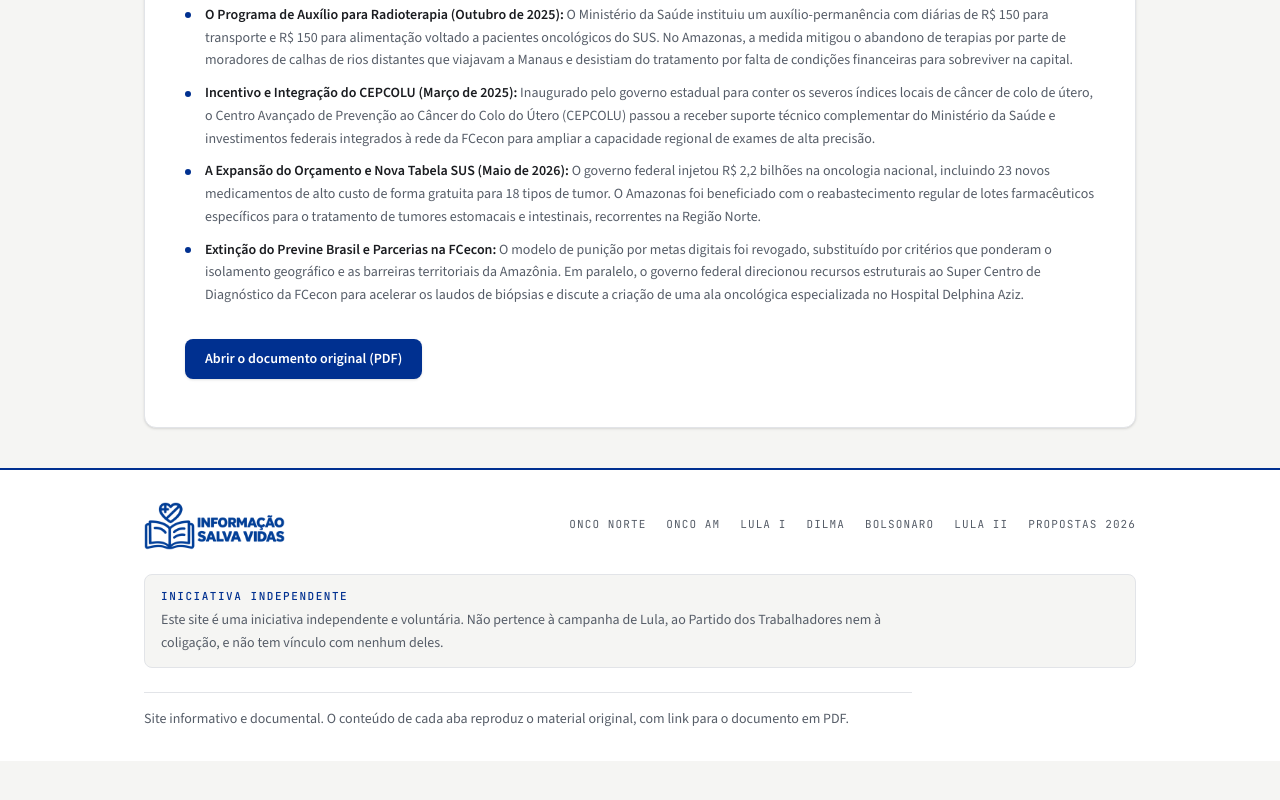
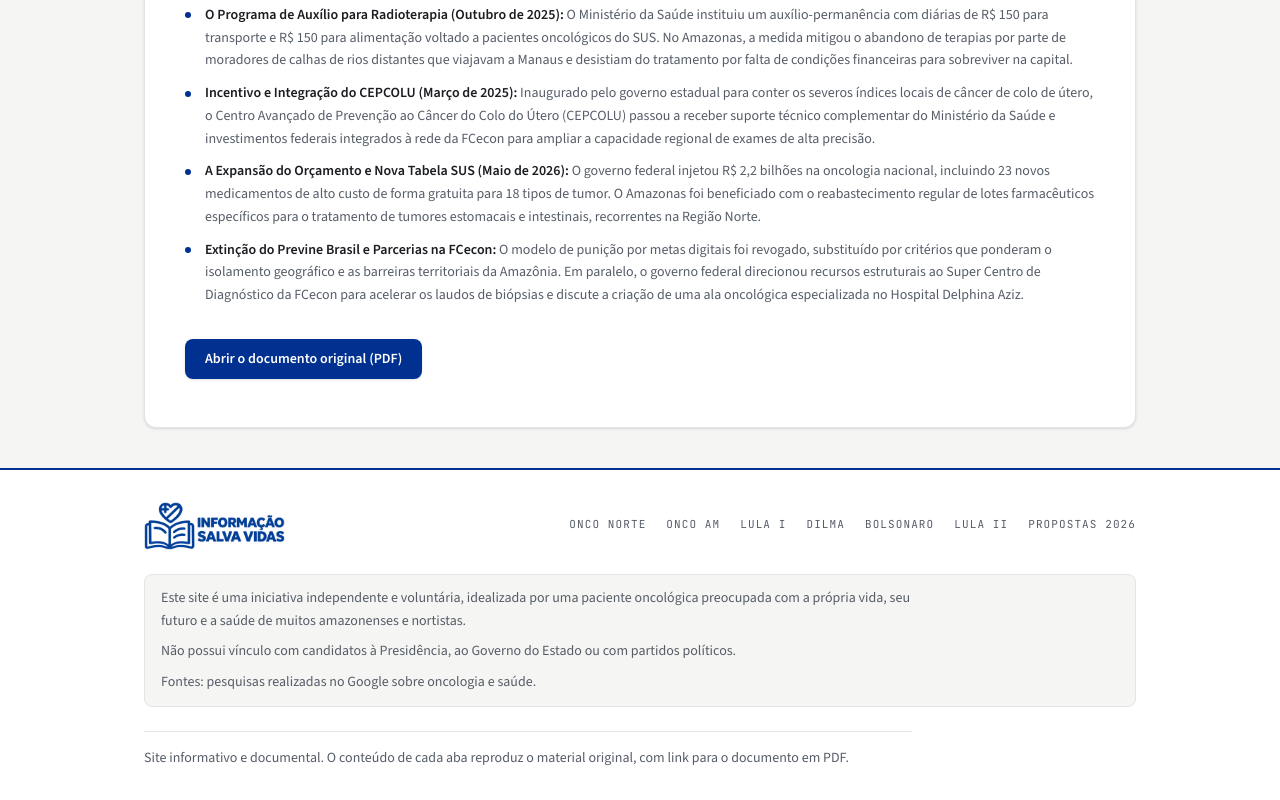
Before and after one commit to andrelobo/oncoinfo, a React (Vite) app: page /onco-norte in a window 1280 px wide. Shown: the part 1839-2639 px from the top of the page. Before the commit the page ends 2600 px from the top, so only its background shows below. Built offline with nearby package versions, Linux system fonts and the light colour scheme.

Commit message:
feat(footer): atualiza texto de iniciativa e fontes

```diff
--- a/src/components/Footer.tsx
+++ b/src/components/Footer.tsx
@@ -30,12 +30,17 @@ export function Footer() {
           </nav>
         </div>
 
+
+
         <div className="mt-6 rounded-lg border border-rule bg-canvas px-4 py-3">
-          <p className="label mb-1">Iniciativa independente</p>
           <p className="max-w-3xl text-sm leading-relaxed text-muted">
-            Este site é uma iniciativa independente e voluntária. Não pertence à
-            campanha de Lula, ao Partido dos Trabalhadores nem à coligação, e
-            não tem vínculo com nenhum deles.
+            Este site é uma iniciativa independente e voluntária, idealizada por uma paciente oncológica preocupada com a própria vida, seu futuro e a saúde de muitos amazonenses e nortistas.
+          </p>
+          <p className="mt-2 max-w-3xl text-sm leading-relaxed text-muted">
+            Não possui vínculo com candidatos à Presidência, ao Governo do Estado ou com partidos políticos.
+          </p>
+          <p className="mt-2 max-w-3xl text-sm leading-relaxed text-muted">
+            Fontes: pesquisas realizadas no Google sobre oncologia e saúde.
           </p>
         </div>
 
```
